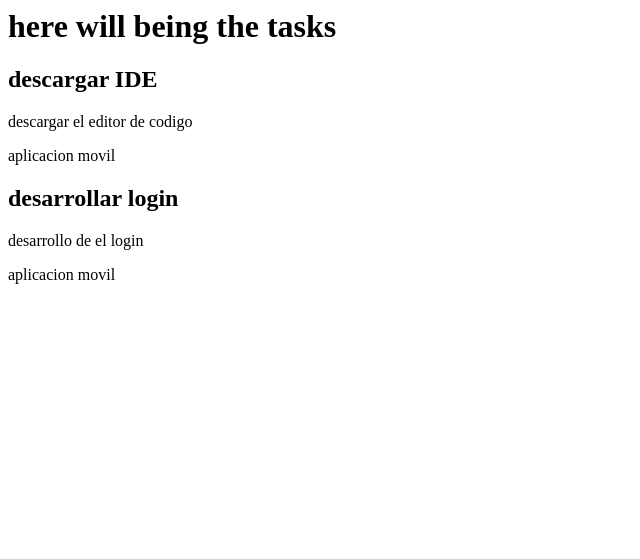
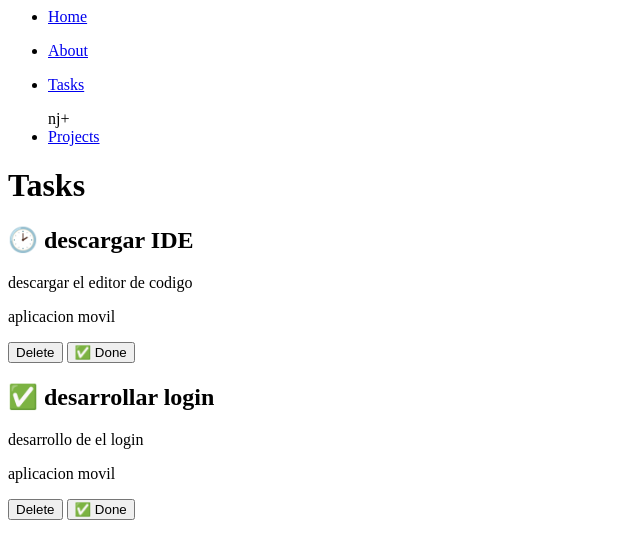
Before and after one commit to Dani3234/django_project, a Django app: page /tasks/ in a window 1280 px wide. Shown: the top 559 px of the page, without its empty margins (0-640 px from the left). Run offline with Django 4.2, Linux system fonts and the light colour scheme; data comes from the database, SQL or seed files in the repository; both versions use the stored data as it was after the commit.

Commit message:
general update

```diff
--- a/myapp/models.py
+++ b/myapp/models.py
@@ -13,6 +13,7 @@ class Task(models.Model):
     title = models.CharField(max_length=200)
     description = models.TextField()
     project = models.ForeignKey(Project, on_delete=models.CASCADE)
+    done = models.BooleanField(default=False)
 
     def __str__(self):
         return self.title + ' - ' + self.project.name
--- a/myapp/templates/Projects.html
+++ b/myapp/templates/Projects.html
@@ -1,3 +1,6 @@
+{% extends 'layouts/base.html' %}
+
+{% block content %}
 <h1>The projects will being here</h1>
 
 {% for project in projects %}
@@ -8,3 +11,5 @@
     <button>Update</button>
 </article>
 {% endfor %}
+
+{% endblock %}
--- a/myapp/templates/about.html
+++ b/myapp/templates/about.html
@@ -1,3 +1,7 @@
+{% extends 'layouts/base.html' %}
+
+{% block content %}
+
 <h1>about</h1>
 
 <p>Lorem ipsum dolor sit amet consectetur adipisicing elit. Assumenda recusandae dolor culpa, fuga explicabo, nulla, adipisci commodi id eos autem quas quos provident minima? Mollitia in commodi ut laboriosam doloremque!
@@ -7,3 +11,5 @@ Nisi similique reprehenderit tempora beatae illum corporis, id velit numquam ear
 Blanditiis incidunt facere ratione iste ipsum, inventore recusandae eius error magnam sapiente molestiae eligendi similique, expedita obcaecati itaque facilis. Illum asperiores soluta eos officia officiis animi ratione deserunt. Modi, alias?</p>
 
 <p>Website created by {{username}}</p>
+
+{% endblock %}
--- a/myapp/templates/index.html
+++ b/myapp/templates/index.html
@@ -1 +1,7 @@
+{% extends 'layouts\base.html' %}
+
+{% block content %}
+
 <h1>hola mundo</h1>
+
+{% endblock %}
--- a/myapp/templates/layouts/base.html
+++ b/myapp/templates/layouts/base.html
@@ -1,6 +1,26 @@
 
-
+<nav>
+    <ul>
+        <li>
+            <a href='/index'>Home</a>
+        </li>
+    </ul>
+    <ul>
+        <li>
+            <a href='/about'>About</a>
+        </li>
+    </ul>
+    <ul>
+        <li>
+            <a href='/tasks'>Tasks</a>
+        </li>
+    </ul>
+    <ul>nj+
+        <li>
+            <a href='/projects'>Projects</a>
+        </li>
+    </ul>
+</nav>
 
 {% block content %}
-
 {% endblock %}
--- a/myapp/templates/tasks.html
+++ b/myapp/templates/tasks.html
@@ -1,10 +1,20 @@
-<h1>here will being the tasks</h1>
+{% extends 'layouts/base.html' %}
+
+{% block content %}
+<h1>Tasks</h1>
 
 {% for task in tasks %}
 <div>
-    <h2>{{task.title}}</h2>
+    <h2>{% if task.done == False %}🕑{% else %}✅{% endif %}
+    {{task.title}}</h2>
+
     <p>{{task.description}}</p>
     <p>{{task.project.name}}</p>
+
+    <button>Delete</button>
+    <button>✅ Done</button>
 </div>
 
 {% endfor %}
+
+{% endblock %}
```
Also changed, not shown: db.sqlite3, myapp/migrations/0003_task_done.py (added).
